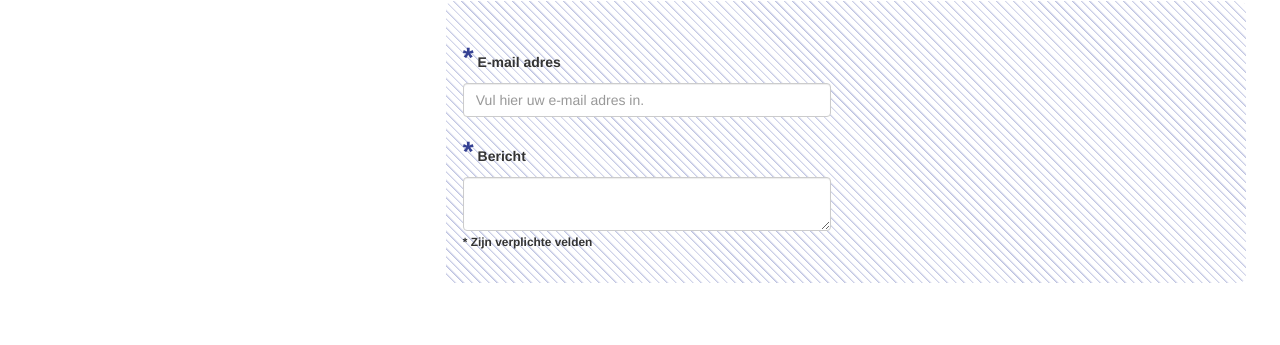
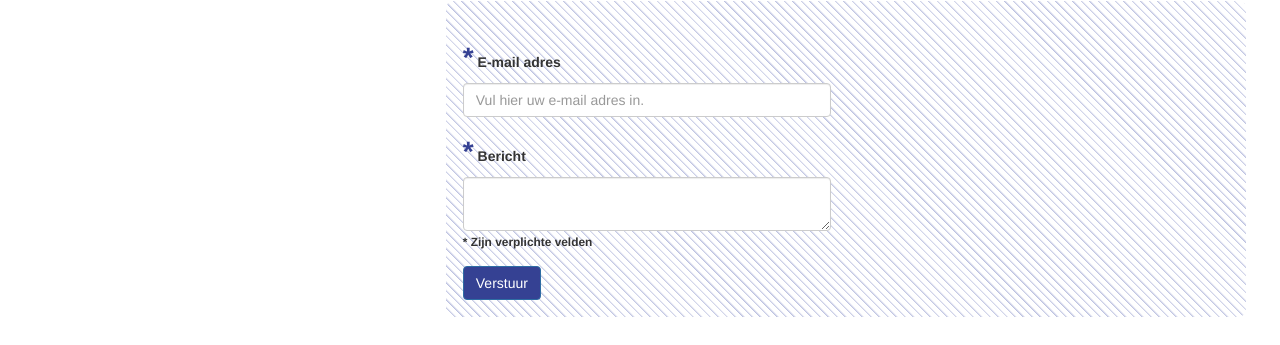
Before and after one commit to TrueSurrender/sannet.github.io, a plain HTML site: page contact.html in a window 1280 px wide. Shown: the part 641-986 px from the top of the page. Before the commit the page ends 952 px from the top, so only its background shows below. Drawn offline with nearby package versions, Linux system fonts and the light colour scheme.

Commit message:
small changes
small changes

```diff
--- a/contact.css
+++ b/contact.css
@@ -164,3 +164,8 @@ body a:hover {
 	font-size: 2.0em;
 	color: #354193;
 }
+
+.btn-primary {
+	background-color: #354193 !important;
+
+}
--- a/contact.html
+++ b/contact.html
@@ -86,6 +86,7 @@
 										  </div>
 									  </div>
 									 </div>
+									 <button type="submit" class="btn btn-primary text-right">Verstuur</button>
 									</form>
 								</div>
 							</div>
```
